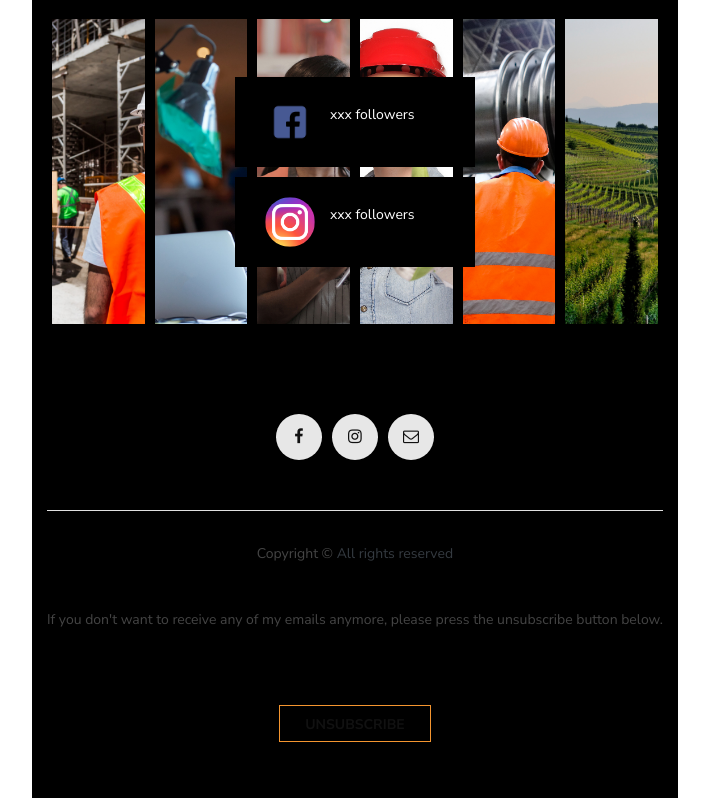
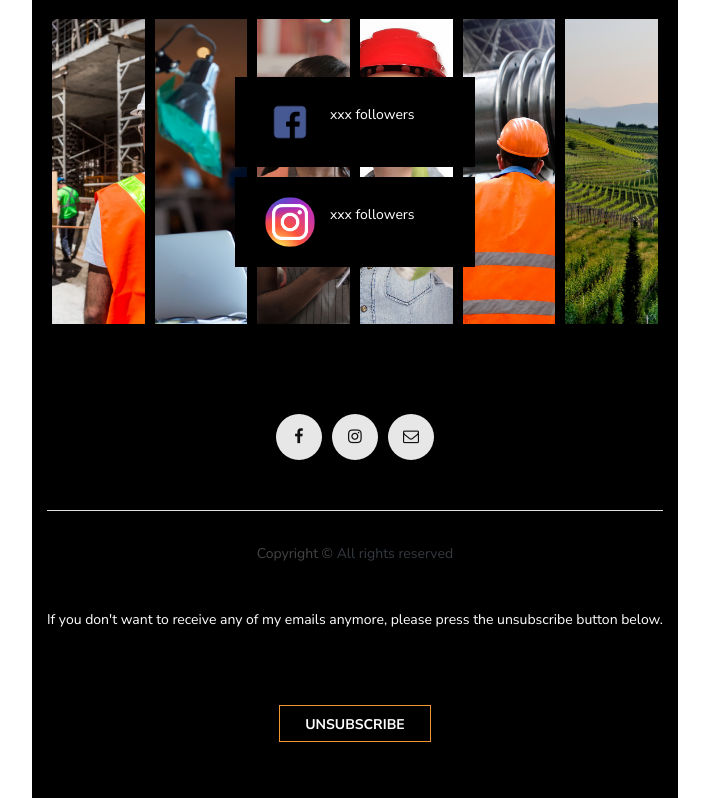
Before and after one commit to ungureanudaniel/job-portal, a Django app: page /job/ in a window 1280 px wide. Shown: the part 579-1377 px from the top of the page, without its empty margins (23-732 px from the left). Run offline with Django 3.2, Linux system fonts and the light colour scheme; data that the repository does not hold is empty; some libraries are stand-ins or nearby versions; some web fonts are replaced.

```diff
--- a/users/templates/users/base.html
+++ b/users/templates/users/base.html
@@ -198,10 +198,10 @@
   Copyright &copy;<a class="text-dark" style="cursor: pointer;" href="{% url 'login' %}"> All rights reserved</a>
                         </p>
                     </div>
-                    <p class="text-center">If you don't want to receive any of my emails anymore, please press the unsubscribe button below.</p>
+                    <p class="text-center text-white">If you don't want to receive any of my emails anymore, please press the unsubscribe button below.</p>
 
 
-                                <div class="header__btn text-center">
+                                <div class="header__btn text-center text-white">
                                     <a class="primary-btn" href="#">Unsubscribe</a>
                                 </div>
                         </div>
```
